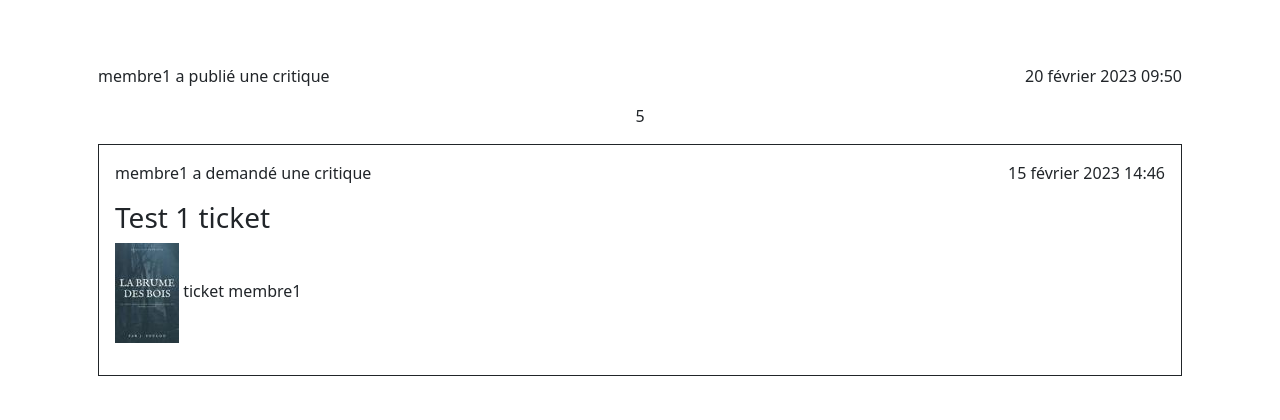
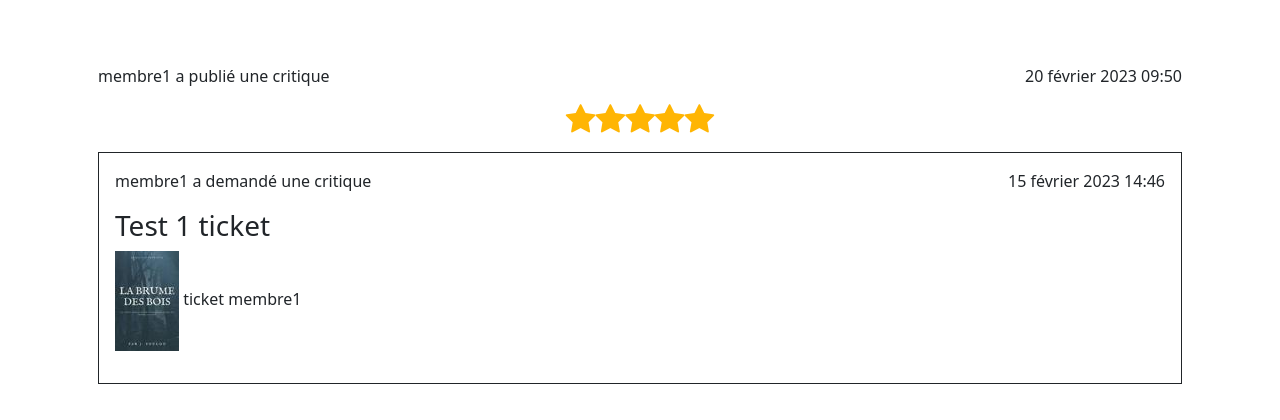
Before and after one commit to Chris59-create/ocr_python_projet9, a Django app: page /reviews/2/display in a window 1280 px wide. Shown: the part 58-478 px from the top of the page. Run offline with Django 4.2, Linux system fonts and the light colour scheme; a user stored in the database is signed in; data comes from the database, SQL or seed files in the repository; both versions use the stored data as it was after the commit.

Commit message:
Manage the correct process of stars-ratings displaying in review_detail.html.

```diff
--- a/litreview/feed/forms.py
+++ b/litreview/feed/forms.py
@@ -23,7 +23,7 @@ class EditReviewForm(forms.ModelForm):
     )
 
     rating = forms.ChoiceField(
-        label='Note',
+        label='',
         choices=RATING_CHOICES,
         widget=RatingWidget
     )
--- a/litreview/feed/static/feed/rating_style.css
+++ b/litreview/feed/static/feed/rating_style.css
@@ -20,3 +20,9 @@
 input:checked ~ label, label:hover ~ label {
     color: #ffb503;
 }
+
+.rating-star {
+    display: flex;
+    justify-content: center;
+    color: #ffb503;
+}
--- a/litreview/feed/templates/feed/review_detail.html
+++ b/litreview/feed/templates/feed/review_detail.html
@@ -15,7 +15,21 @@
 
         </div>
 
-            <p class="text-center">{{ review.rating }}</p>
+    <div class="rating-star mb-3">
+
+            <i class="fa fa-2x fa-star{% if review.rating < 1 %}-o{% endif %}"
+               aria-hidden="true"></i>
+            <i class="fa fa-2x fa-star{% if review.rating < 2 %}-o{% endif %}"
+               aria-hidden="true"></i>
+            <i class="fa fa-2x fa-star{% if review.rating < 3 %}-o{% endif %}"
+               aria-hidden="true"></i>
+            <i class="fa fa-2x fa-star{% if review.rating < 4 %}-o{% endif %}"
+               aria-hidden="true"></i>
+            <i class="fa fa-2x fa-star{% if review.rating < 5 %}-o{% endif %}"
+               aria-hidden="true"></i>
+
+    </div>
+
             <p>{{ review.body }}</p>
 
             <div class="border border-dark">
```
Also changed, not shown: litreview/db.sqlite3.
